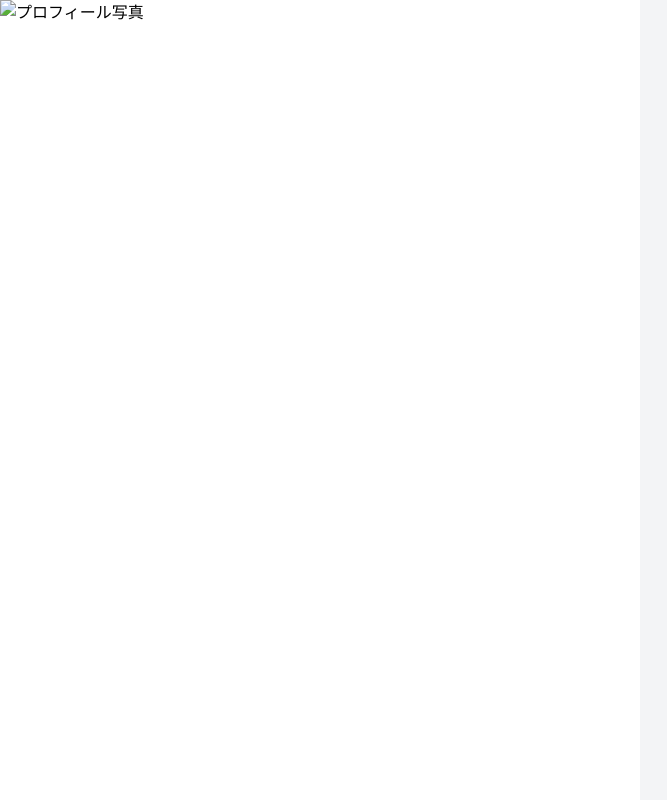
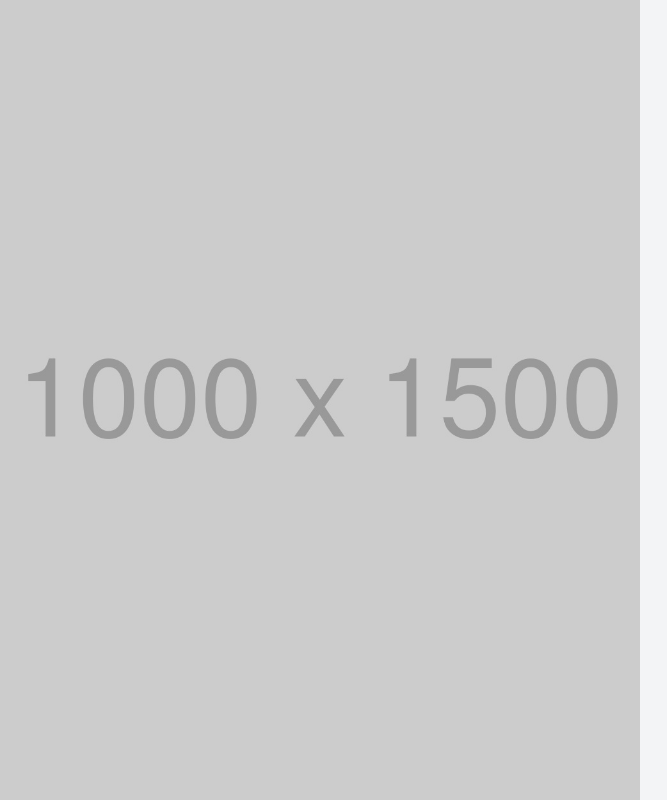
Before and after one commit to yunkai1841/profile-template, a website built with Vite: page index.html in a window 1280 px wide. Shown: the full height of the page, 0-667 px from the left. Built offline with nearby package versions, Linux system fonts and the light colour scheme; files whose address does not match are found by name.

Commit message:
fix mock images

```diff
--- a/index.html
+++ b/index.html
@@ -12,9 +12,19 @@
 <body class="bg-gray-100 dark:bg-gray-800 dark:text-white">
   <div class="landscape:grid landscape:grid-cols-2">
     <div class="bg-white flex items-center justify-center overflow-hidden landscape:h-screen w-full">
-      <div class="flex flex-col items-center justify-center w-full h-full">
-        <img src="images/photo_portrait.jpg" alt="プロフィール写真" class="object-cover portrait:hidden w-full h-full">
-        <img src="images/photo_landscape.jpg" alt="プロフィール写真" class="object-cover landscape:hidden">
+      <div class="flex flex-col items-center justify-center w-full h-full text-black">
+        <object data="https://stackoverflow.com/does-not-exist.png" type="image/png">
+        </object>
+        <img
+          src="images/photo_portrait.jpg"
+          alt="プロフィール写真"
+          class="object-cover portrait:hidden w-full h-full"
+        />
+        <img
+          src="images/photo_landscape.jpg"
+          alt="プロフィール写真"
+          class="object-cover landscape:hidden"
+        />
       </div>
     </div>
     <div class="flex flex-col justify-center p-8">
```
Also changed, not shown: images/photo_landscape.jpg (added), images/photo_portrait.jpg (added).
